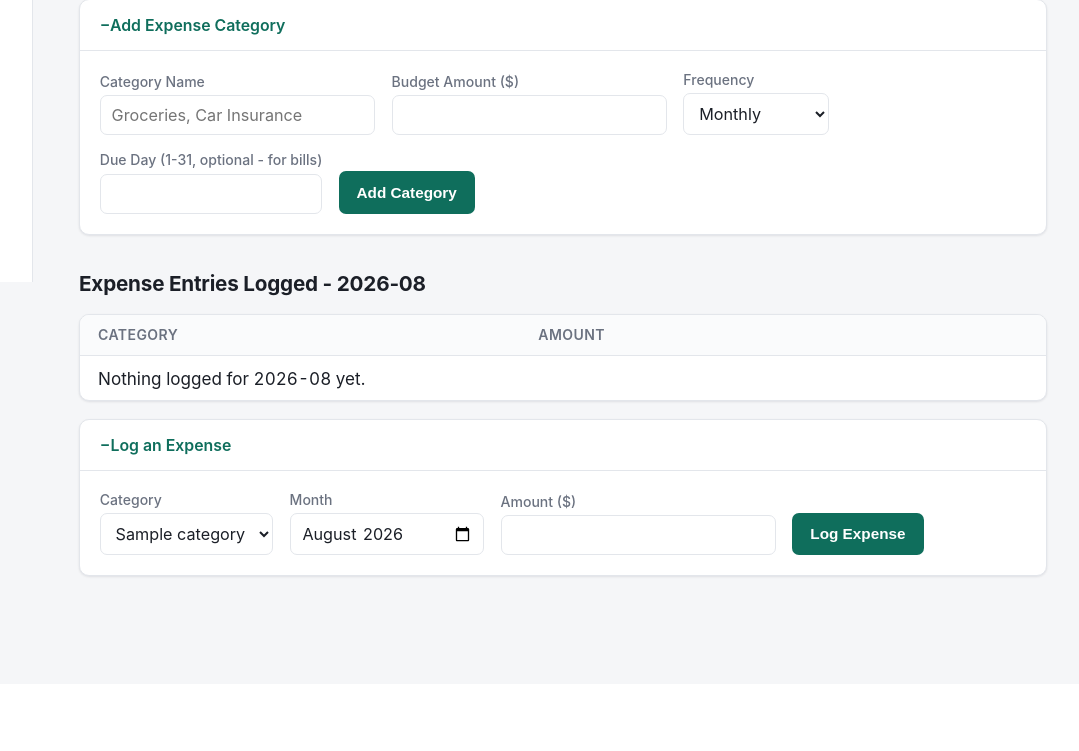
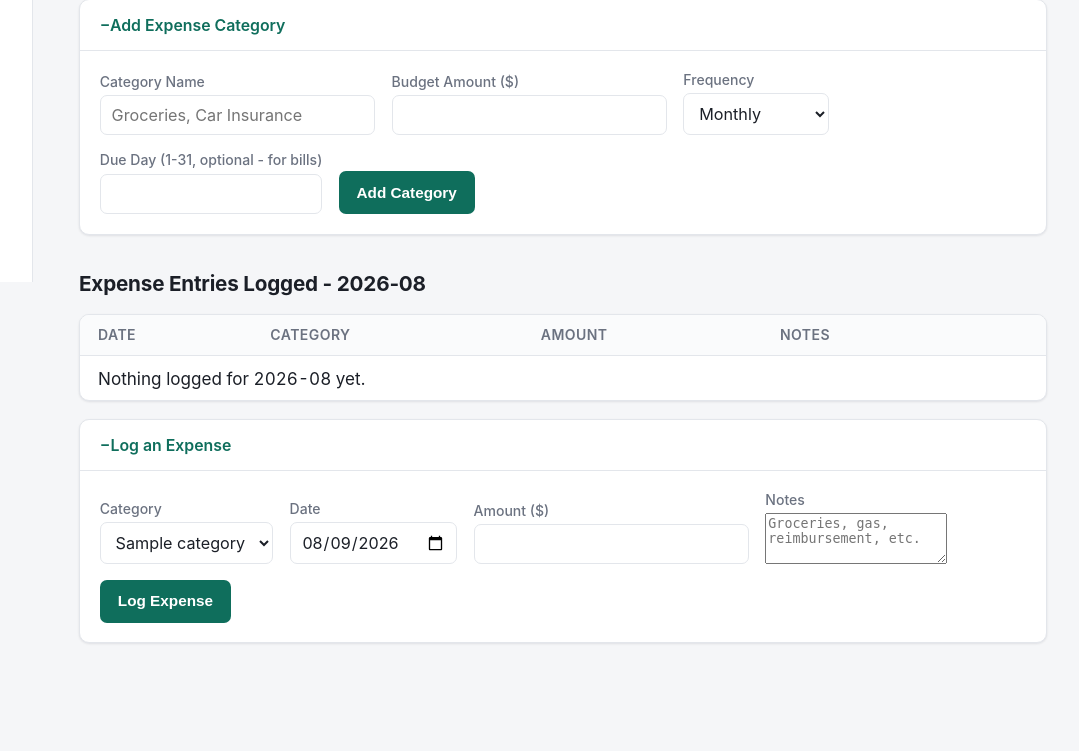
Before and after one commit to calebhazelton/finance-dashboard, a Flask app: page /expenses in a window 1280 px wide. Shown: the part 518-1269 px from the top of the page, without its empty margins (187-1266 px from the left). Before the commit the page ends 1096 px from the top, so only its background shows below. Run offline with Flask 3, Linux system fonts and the light colour scheme; tables that the repository leaves empty hold one stand-in row (values such as "Sample post").

Commit message:
Expense logging features

```diff
--- a/app.py
+++ b/app.py
@@ -1,3 +1,5 @@
+from datetime import date
+
 from flask import Flask, jsonify, request, render_template, redirect, url_for, flash
 
 import database
@@ -169,6 +171,7 @@ def create_app():
             budget_total=budget_total,
             actual_total=actual_total,
             frequency_labels=helpers.FREQUENCY_LABELS,
+            current_date=helpers.current_date(),
         )
 
     @app.route("/expenses/categories", methods=["POST"])
@@ -195,17 +198,33 @@ def create_app():
     @app.route("/expenses/actuals", methods=["POST"])
     def expense_actual_create():
         month = request.form.get("month", "").strip()
+        expense_date = request.form.get("expense_date", "").strip()
+        notes = request.form.get("notes", "").strip() or None
+
+        if not expense_date:
+            flash("Please provide a full expense date.")
+            return redirect(url_for("expenses_page", month=month or helpers.current_month()))
+
+        try:
+            parsed_date = date.fromisoformat(expense_date)
+        except ValueError:
+            flash("Please provide a valid expense date.")
+            return redirect(url_for("expenses_page", month=month or helpers.current_month()))
+
+        derived_month = parsed_date.strftime("%Y-%m")
         data = {
             "category_id": request.form.get("category_id", type=int),
-            "month": month,
+            "month": derived_month,
+            "expense_date": expense_date,
             "amount_actual": request.form.get("amount_actual", type=float),
+            "notes": notes,
         }
-        if not data["category_id"] or not month or data["amount_actual"] is None:
-            flash("Please select a category, month, and amount.")
-            return redirect(url_for("expenses_page"))
+        if not data["category_id"] or data["amount_actual"] is None:
+            flash("Please select a category, date, and amount.")
+            return redirect(url_for("expenses_page", month=derived_month))
         crud.create_row("expense_actuals", data)
         flash("Logged expense.")
-        return redirect(url_for("expenses_page", month=month))
+        return redirect(url_for("expenses_page", month=derived_month))
 
     @app.route("/expenses/actuals/<int:row_id>/delete", methods=["POST"])
     def expense_actual_delete(row_id):
--- a/database.py
+++ b/database.py
@@ -45,6 +45,8 @@ MIGRATIONS = [
     ("income_sources", "hourly_rate", "REAL"),
     ("income_sources", "hours_per_week", "REAL"),
     ("expense_categories", "frequency", "TEXT NOT NULL DEFAULT 'monthly'"),
+    ("expense_actuals", "expense_date", "TEXT"),
+    ("expense_actuals", "notes", "TEXT"),
 ]
 
 
--- a/helpers.py
+++ b/helpers.py
@@ -3,6 +3,11 @@ from datetime import date
 def current_month():
     """Return the current month as 'YYYY-MM', matching the format stored in the DB."""
     return date.today().strftime("%Y-%m")
+
+
+def current_date():
+    """Return today's date as 'YYYY-MM-DD'."""
+    return date.today().isoformat()
 
 
 # Multiplier to convert an amount at a given billing frequency into its
--- a/schema.sql
+++ b/schema.sql
@@ -37,7 +37,9 @@ CREATE TABLE IF NOT EXISTS expense_actuals (
     id INTEGER PRIMARY KEY AUTOINCREMENT,
     category_id INTEGER NOT NULL,
     month TEXT NOT NULL,                     -- 'YYYY-MM'
+    expense_date TEXT,                       -- 'YYYY-MM-DD'
     amount_actual REAL NOT NULL,
+    notes TEXT,
     FOREIGN KEY (category_id) REFERENCES expense_categories(id) ON DELETE CASCADE
 );
 
--- a/templates/expenses.html
+++ b/templates/expenses.html
@@ -85,13 +85,15 @@
 <section>
     <h2>Expense Entries Logged - {{ month }}</h2>
     <table>
-        <tr><th>Category</th><th>Amount</th><th></th></tr>
+        <tr><th>Date</th><th>Category</th><th>Amount</th><th>Notes</th><th></th></tr>
         {% for a in actuals %}
         <tr>
+            <td>{{ a.expense_date or a.month }}</td>
             <td>
                 {% for c in categories %}{% if c.id == a.category_id %}{{ c.name }}{% endif %}{% endfor %}
             </td>
             <td>${{ "%.2f"|format(a.amount_actual) }}</td>
+            <td>{{ a.notes or "-" }}</td>
             <td>
                 <form method="post" action="{{ url_for('expense_actual_delete', row_id=a.id) }}">
                     <input type="hidden" name="month" value="{{ month }}">
@@ -100,7 +102,7 @@
             </td>
         </tr>
         {% else %}
-        <tr><td colspan="3">Nothing logged for {{ month }} yet.</td></tr>
+        <tr><td colspan="5">Nothing logged for {{ month }} yet.</td></tr>
         {% endfor %}
     </table>
 
@@ -114,11 +116,14 @@
                     {% endfor %}
                 </select>
             </label>
-            <label>Month
-                <input type="month" name="month" value="{{ month }}" required>
+            <label>Date
+                <input type="date" name="expense_date" value="{{ current_date }}" required>
             </label>
             <label>Amount ($)
                 <input type="number" step="0.01" name="amount_actual" required>
+            </label>
+            <label>Notes
+                <textarea name="notes" rows="3" placeholder="Groceries, gas, reimbursement, etc."></textarea>
             </label>
             <button type="submit">Log Expense</button>
         </form>
```
